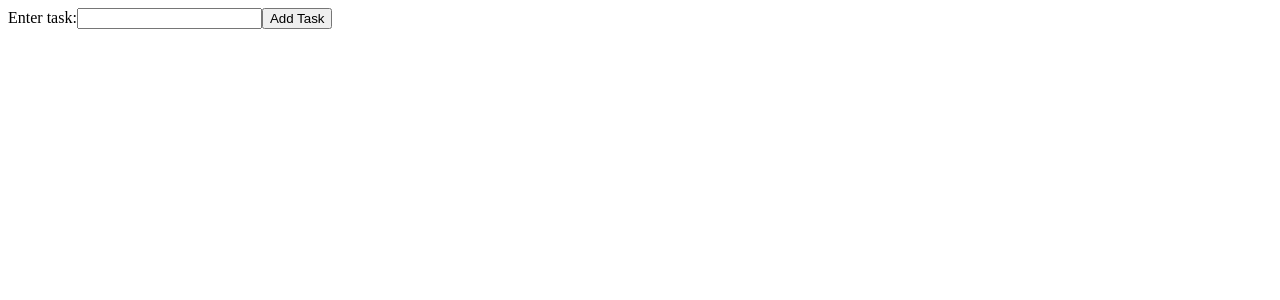
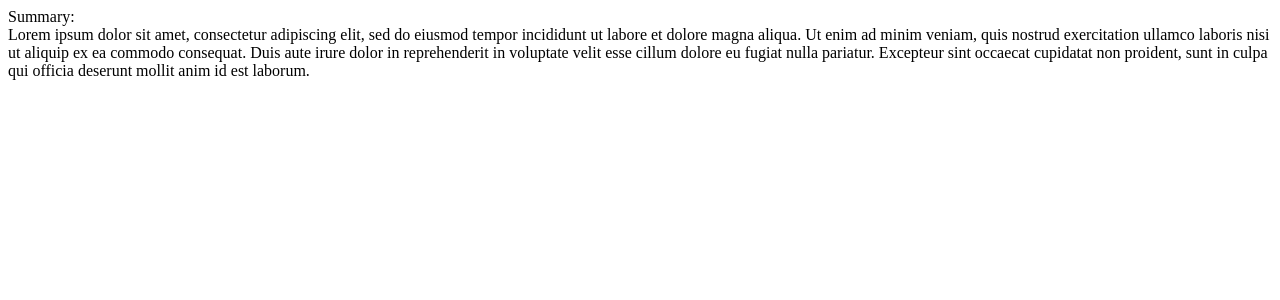
Before and after one commit to ying-lenny/odin-cv-project, a React (Create React App) app: page / in a window 1280 px wide. Shown: the top 300 px of the page. Built offline with nearby package versions, Linux system fonts and the light colour scheme.

Commit message:
Added summary component to view

```diff
--- a/src/App.js
+++ b/src/App.js
@@ -1,59 +1,14 @@
-import React, { Component } from "react";
-import Overview from "./components/Overview";
-import uniqid from "uniqid";
+import React from "react";
+import Body from "./components/Body";
 
-class App extends Component {
-  constructor() {
-    super();
-
-    this.state = {
-      task: {
-        text: '',
-        id: uniqid()
-        },
-      tasks: [],
-    };
-  }
-
-  handleChange = (e) => {
-    this.setState({
-      task : {
-        text: e.target.value,
-        id: this.state.task.id,
-      }
-    });
-  }
-
-  onSubmitTask = (e) => {
-    e.preventDefault();
-    this.setState({
-      tasks: this.state.tasks.concat(this.state.task),
-      task: {
-        text: '',
-        id: uniqid()
-      },
-    });
-  };
-
-  render() {
-    const { task, tasks } = this.state;
-
-    return (
-      <div>
-        <form onSubmit={this.onSubmitTask}>
-          <label htmlFor="taskInput">Enter task:</label>
-          <input
-            onChange={this.handleChange}
-            value={task.text}
-            type='text'
-            id='taskInput'
-          />
-          <button type='submit'>Add Task</button>
-        </form>
-        <Overview tasks={tasks}/>
+function App() {
+  return (
+    <div>
+      <div className="body">
+          <Body/>
       </div>
-    )
-  }
+    </div>
+  );
 }
 
 export default App;
--- /dev/null
+++ b/src/components/Body.js
@@ -0,0 +1,31 @@
+import React, { Component } from "react";
+import Summary from "./Summary";
+import data from "../data";
+
+class Body extends Component {
+    constructor(props) {
+        super(props);
+        this.state = {
+            sumEdit: false,
+        };
+        this.editSum = this.editSum.bind(this);
+    }
+    editSum() {
+        this.setState({ sumEdit: !this.state.sumEdit });
+    }
+
+    render() {
+        return (
+            <article>
+                <div>
+                    Summary:
+                </div>
+                <div className="content">
+                    <Summary summary={data.summary} />
+                </div>
+            </article>
+        )
+    }
+}
+
+export default Body
--- /dev/null
+++ b/src/components/Summary.js
@@ -0,0 +1,7 @@
+import React from "react";
+
+function Summary(props) {
+    return <div className="container summary">{props.summary}</div>;
+}
+
+export default Summary;
```
